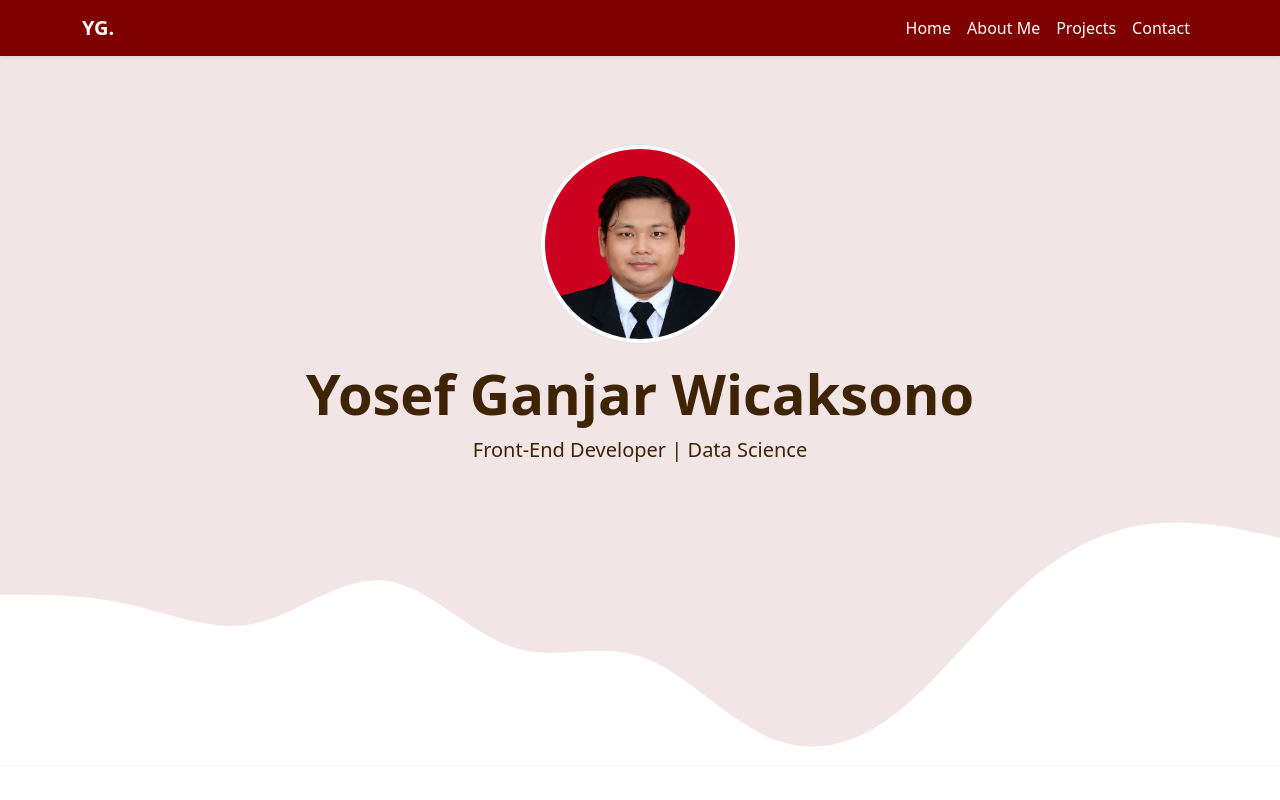
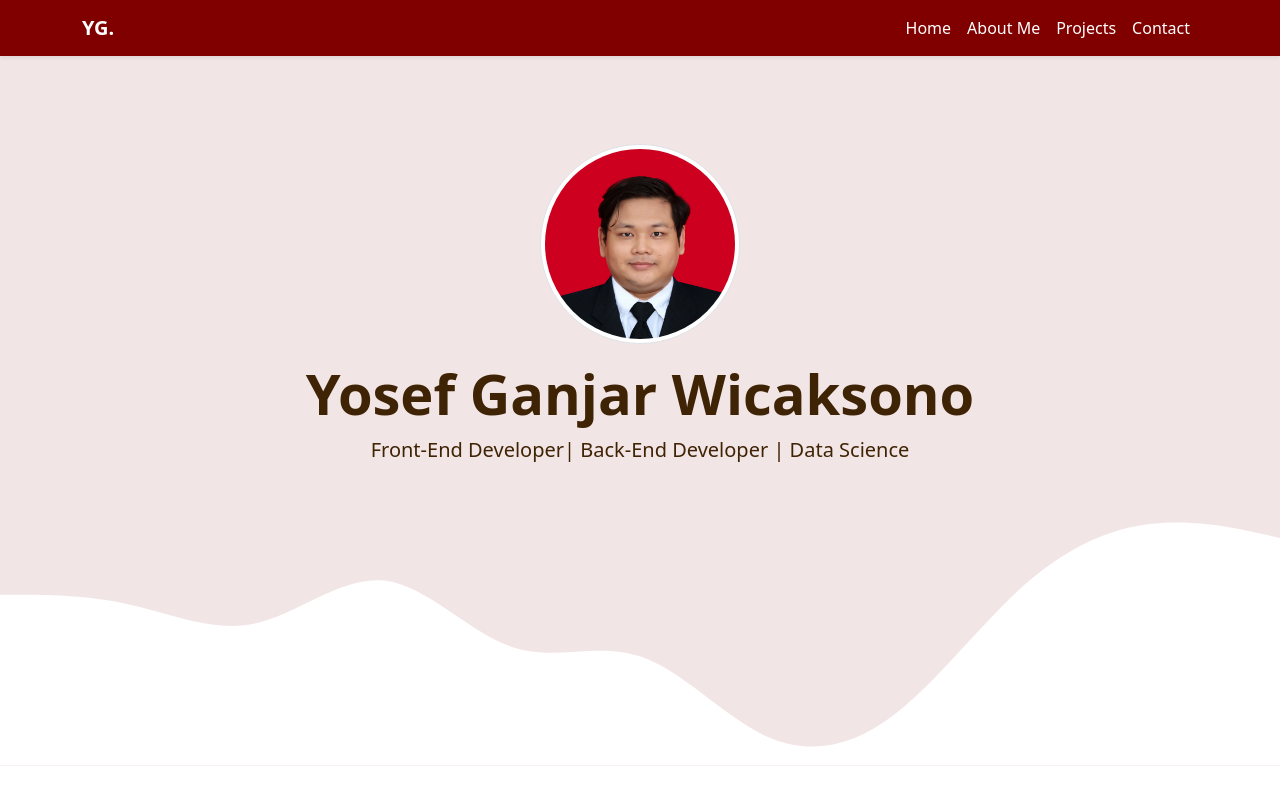
Before and after one commit to yosefganjar/yosefganjar.github.io, a plain HTML site: page index.html in a window 1280 px wide. Shown: the top 800 px of the page. Drawn offline with nearby package versions, Linux system fonts and the light colour scheme.

Commit message:
Perubahan Jumbotron

```diff
--- a/index.html
+++ b/index.html
@@ -46,7 +46,7 @@
     <section class="jumbotron text-center" id="hero">
       <img src="img\fotopass_edited.png" alt="Yosef Ganjar Wicaksono" width="200" class="rounded-circle img-thumbnail mb-3" />
       <h1 class="display-4 fw-bold">Yosef Ganjar Wicaksono</h1>
-      <p class="lead">Front-End Developer | Data Science</p>
+      <p class="lead">Front-End Developer| Back-End Developer | Data Science</p>
       <svg xmlns="http://www.w3.org/2000/svg" viewBox="0 0 1440 320">
         <path
           fill="#ffffff"
```
